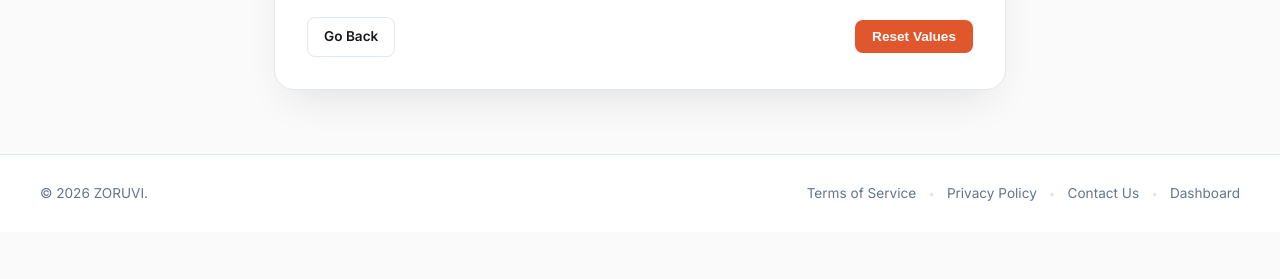
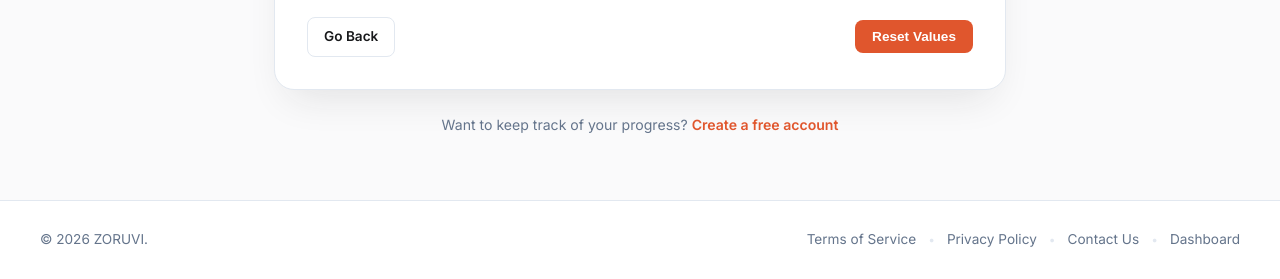
Before and after one commit to imjustasweetboy-coder/zoruvi, a plain HTML site: page tools/snps.html in a window 1280 px wide. Shown: the part 618-897 px from the top of the page. Before the commit the page ends 850 px from the top, so only its background shows below. Drawn offline with Linux system fonts and the light colour scheme.

Commit message:
nada mas puse un huesito para incentivar a crear una cuenta

```diff
--- a/tools/snps.html
+++ b/tools/snps.html
@@ -117,6 +117,9 @@
       </div>
 
     </div>
+    <p class="calc-cta-note">
+      Want to keep track of your progress? <a href="../register/">Create a free account</a>
+    </p>
   </main>
 
   <!-- FOOTER MODULAR -->
--- a/tools/tools.css
+++ b/tools/tools.css
@@ -627,3 +627,22 @@ body {
   padding: 0.5rem 1rem;
   font-size: 0.85rem;
 }
+
+.calc-cta-note {
+  margin-top: 1.5rem;
+  text-align: center;
+  font-size: 0.88rem;
+  color: var(--color-text-muted);
+}
+
+.calc-cta-note a {
+  color: var(--color-fox-primary);
+  font-weight: 600;
+  text-decoration: none;
+  transition: color var(--transition-fast);
+}
+
+.calc-cta-note a:hover {
+  color: var(--color-fox-hover);
+  text-decoration: underline;
+}
```
Also changed, not shown: tools/index.html (+1 -1 lines).
